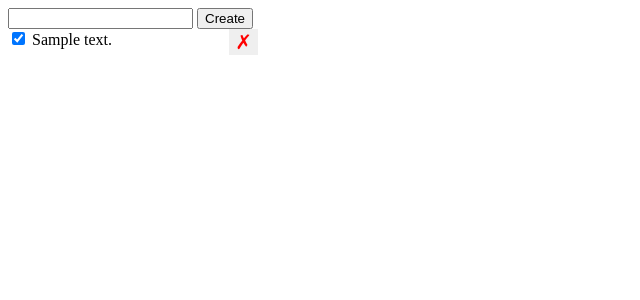
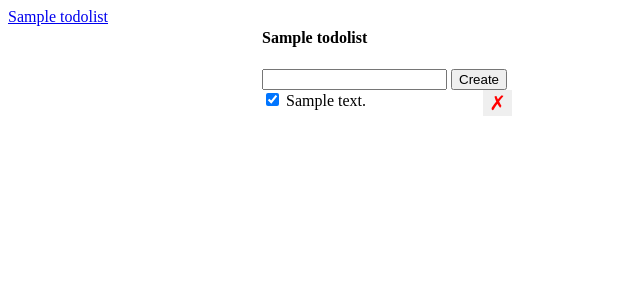
Before and after one commit to alexxsanya/flask-todo, a Flask app: page /lists/1 in a window 1280 px wide. Shown: the top 300 px of the page, without its empty margins (0-640 px from the left). Run offline with Flask 2, Linux system fonts and the light colour scheme; tables that the repository leaves empty hold one stand-in row (values such as "Sample post").

Commit message:
add view UI for lists

```diff
--- a/app.py
+++ b/app.py
@@ -81,8 +81,10 @@ def delete_todo(todo_id):
 
 @app.route('/lists/<list_id>')
 def get_todo_list(list_id):
-    data = Todo.query.filter_by(list_id=list_id).order_by('id').all()
-    return render_template('index.html', data=data)
+    todos = Todo.query.filter_by(list_id=list_id).order_by('id').all()
+    lists = TodoList.query.all()
+    active_list = TodoList.query.get(list_id)
+    return render_template('index.html', todos=todos, lists=lists, active_list=active_list)
 
 @app.route('/')
 def index():
--- a/templates/index.html
+++ b/templates/index.html
@@ -25,25 +25,46 @@
                 cursor: pointer;
                 font-size: 20px;
             }
+
+            .lists-wrapper,.todos-wrapper {
+                display: inline-block;
+                vertical-align: top;
+            }
+
         </style>
     </head>
     <body>
+        <div class="lists-wrapper">
+            <ul>
+                {% for list in lists%}
+                    <li>
+                        <a href="/lists/{{list.id}}">
+                            {{list.name}}
+                        </a>
+                    </li>
+                {% endfor %}
+                </ul>
+        </div>
+        <div class="todos-wrapper">
+            <h4>{{active_list.name}}</h4>
             <form id="form">
                     <input type="text" id='description' name="description"/>
                     <input type="submit" value="Create"/>
                 </form>
                 <div id="error" class="hidden"> Something wrong happened</div>
                 <ul id='todos'>
-            {% for d in data %}
+                    {% for todo in todos %}
                     <li>
                         <input class="check-completed" type="checkbox"
-                    data-id="{{d.id}}"
-                    {% if d.completed %} checked {% endif%} />
-                {{ d.description }}
-                <button data-id="{{d.id}}" class='delete-btn'>&cross;</button>
+                            data-id="{{todo.id}}"
+                            {% if todo.completed %} checked {% endif%} />
+                        {{ todo.description }}
+                        <button data-id="{{todo.id}}" class='delete-btn'>&cross;</button>
                     </li>
                     {% endfor %}
                 </ul>
+        </div>
+
     </body>
     <script>
         const checkBoxes = document.querySelectorAll('.check-completed');
```
Lines whose indentation alone changed are shown as unchanged.
